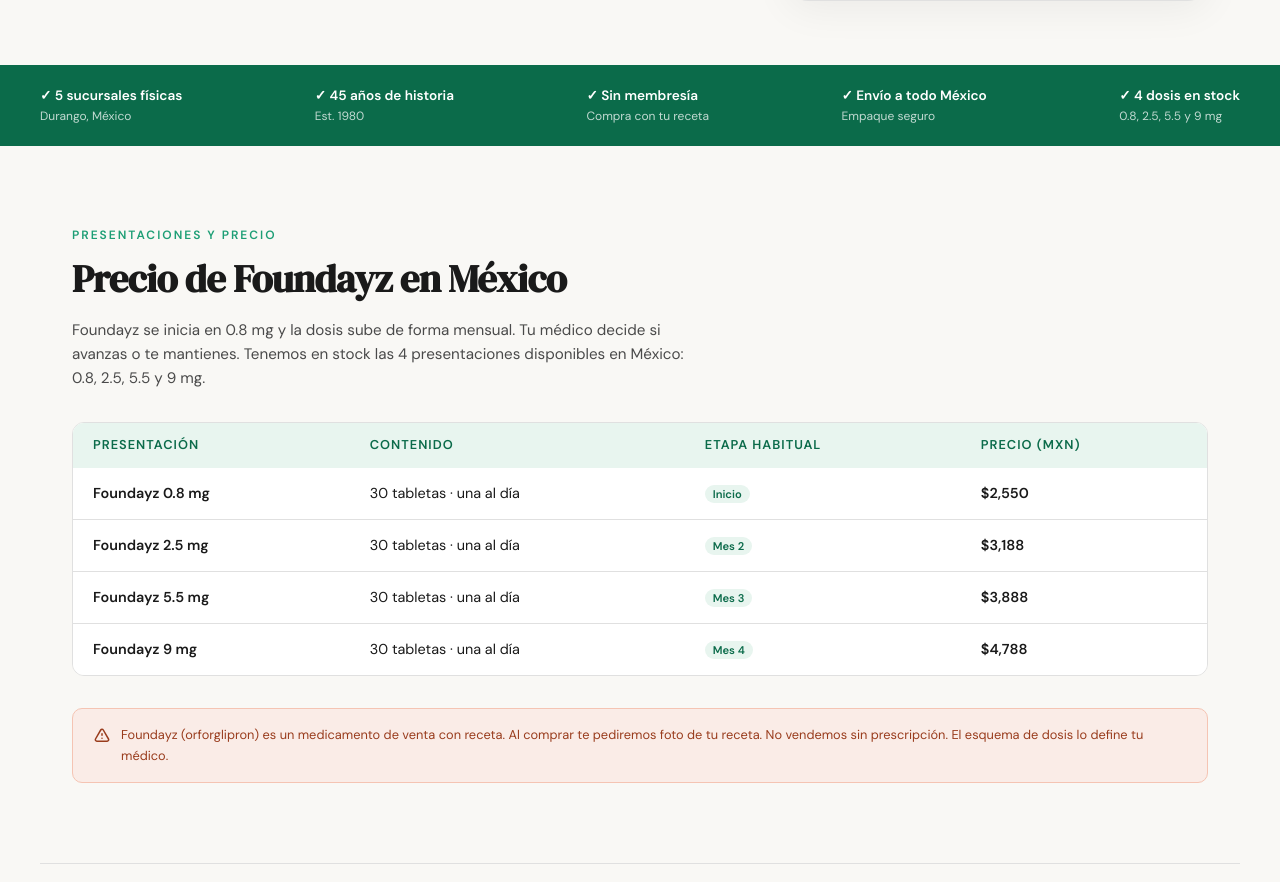
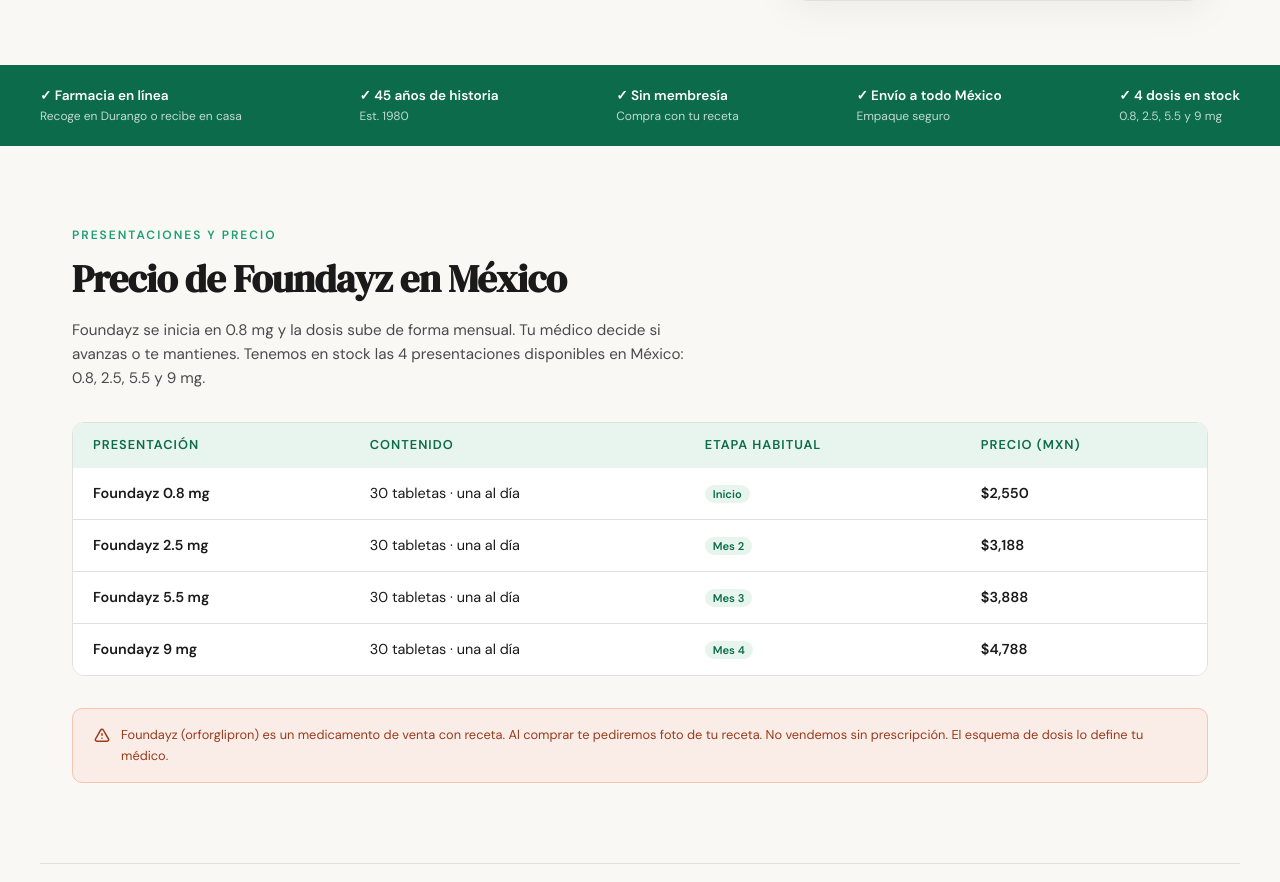
Before and after one commit to santaclarafarmacias/foundayz, a plain HTML site: page index.html in a window 1280 px wide. Shown: the part 979-1861 px from the top of the page. Drawn offline with Linux system fonts and the light colour scheme.

Commit message:
Cambiar 5 sucursales por Farmacia en linea

```diff
--- a/index.html
+++ b/index.html
@@ -257,7 +257,7 @@
 
 <div class="trust-bar">
   <div class="trust-bar-inner">
-    <div class="trust-item"><div class="t-title">✓ 5 sucursales físicas</div><div class="t-sub">Durango, México</div></div>
+    <div class="trust-item"><div class="t-title">✓ Farmacia en línea</div><div class="t-sub">Recoge en Durango o recibe en casa</div></div>
     <div class="trust-item"><div class="t-title">✓ 45 años de historia</div><div class="t-sub">Est. 1980</div></div>
     <div class="trust-item"><div class="t-title">✓ Sin membresía</div><div class="t-sub">Compra con tu receta</div></div>
     <div class="trust-item"><div class="t-title">✓ Envío a todo México</div><div class="t-sub">Empaque seguro</div></div>
```
